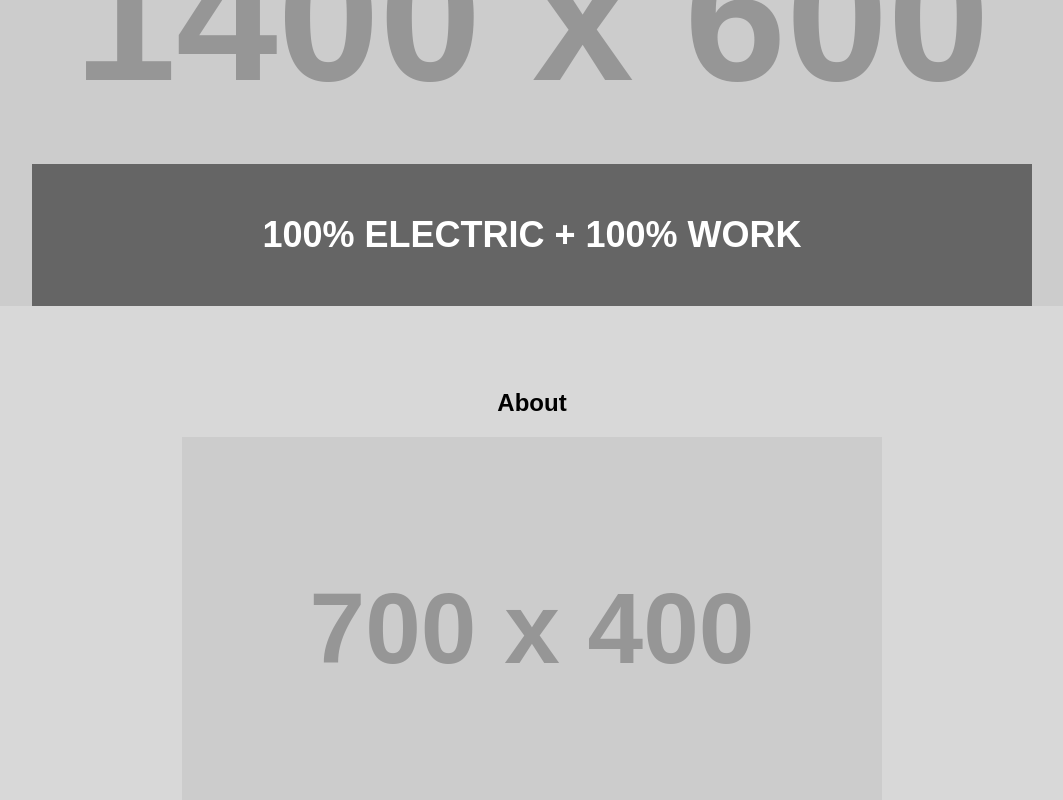
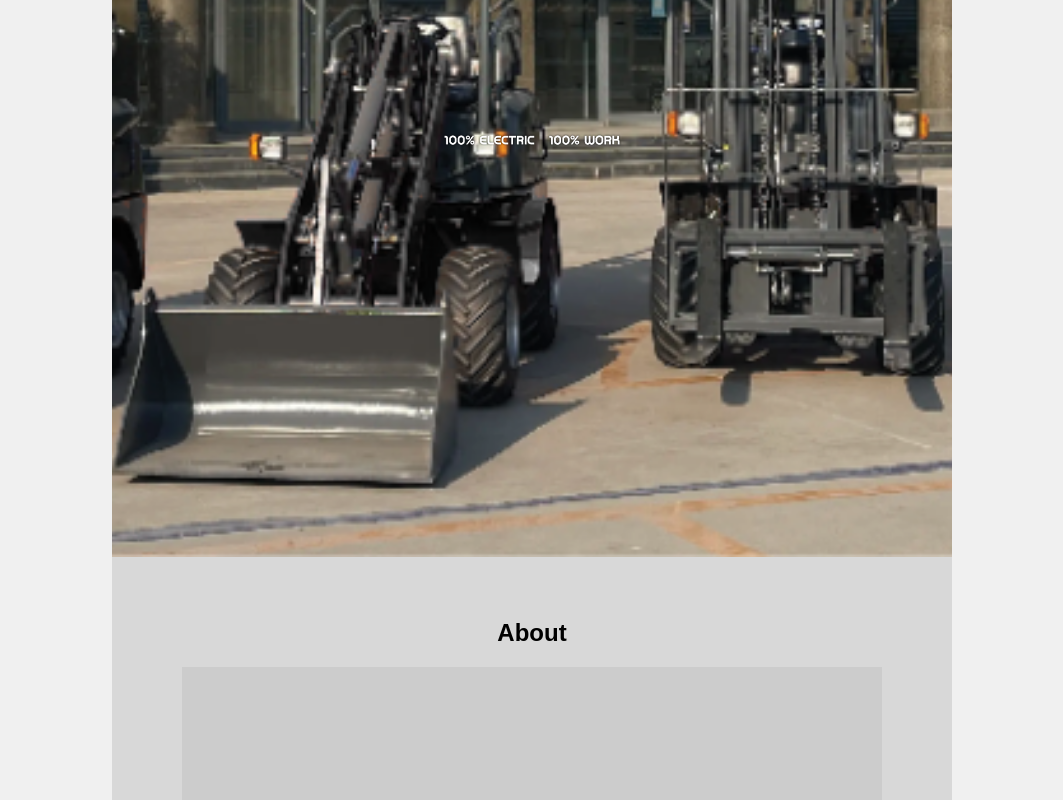
Before and after one commit to d2mrapidscreen/enloq, a React (Create React App) app: page / in a window 1280 px wide. Shown: the part 380-1180 px from the top of the page, without its empty margins (108-1171 px from the left). Built offline with nearby package versions, Linux system fonts and the light colour scheme; the HTML template or start-up script is replaced by a standard one.

Commit message:
Hero WIP

```diff
--- a/src/App.js
+++ b/src/App.js
@@ -1,24 +1,14 @@
 // App.js
 import React from "react";
 import "./App.css";
-import Navigation from "./components/Navigation/Navigation"; // Updated import path
+import Navigation from "./components/Navigation/Navigation";
+import Hero from "./components/Hero/Hero";
 
 function App() {
   return (
     <div className="App">
-
       <Navigation />
-
-      <section className="hero">
-        <img
-          src="https://placehold.co/1400x600"
-          alt="Placeholder"
-          className="hero-image"
-        />
-        <div className="hero-overlay">
-          <h1>100% ELECTRIC + 100% WORK</h1>
-        </div>
-      </section>
+      <Hero />
 
       <section className="about">
         <h2>About</h2>
--- /dev/null
+++ b/src/components/Hero/Hero.css
@@ -0,0 +1,117 @@
+/* src/components/Hero/Hero.css */
+@font-face {
+    font-family: "Avenir Next";
+    font-style: normal;
+    font-weight: bold;
+    src: url("../../assets/fonts/Poppins-BlackItalic.ttf") ;
+  }
+
+  @font-face {
+    font-family: "Avenir Next Heavy";
+    font-style: normal;
+    font-weight: 900;
+    src: url("../../assets/fonts/Poppins-ExtraBold.ttf") ;
+  }
+
+  @font-face {
+    font-family: "Avenir Next";
+    font-style: normal;
+    font-weight: normal;
+    src: url("../../assets/fonts/Poppins-Light.ttf")
+  }
+
+  .hero-section {
+    position: relative;
+    width: 100%;
+    height: 100vh;
+    max-height: 800px;
+    overflow: hidden;
+  }
+
+  .hero-background {
+    position: absolute;
+    top: 0;
+    left: 0;
+    width: 100%;
+    height: 100%;
+    z-index: 1;
+  }
+
+  .hero-image {
+    width: 100%;
+    height: 100%;
+    object-fit: cover;
+    object-position: center;
+  }
+
+  .hero-content {
+    position: relative;
+    z-index: 2;
+    display: flex;
+    flex-direction: column;
+    justify-content: center;
+    align-items: center;
+    height: 100%;
+    padding: 0 20px;
+  }
+
+  .hero-logo-container {
+    margin-bottom: 30px;
+    max-width: 180px;
+    width: 100%;
+  }
+
+  .hero-logo {
+    width: 100%;
+    height: auto;
+  }
+
+  .hero-tagline {
+    text-align: center;
+    background-color: rgba(255, 255, 255, 0.85);
+    padding: 15px 30px;
+    border-radius: 4px;
+  }
+
+  .hero-tagline h1 {
+    font-family: "Avenir Next Heavy", sans-serif;
+    font-weight: 900;
+    font-size: 36px;
+    color: #000;
+    margin: 0;
+    letter-spacing: 1px;
+  }
+
+  /* Media queries for responsiveness */
+  @media (max-width: 768px) {
+    .hero-section {
+      height: 70vh;
+    }
+
+    .hero-logo-container {
+      max-width: 150px;
+      margin-bottom: 20px;
+    }
+
+    .hero-tagline h1 {
+      font-size: 28px;
+    }
+  }
+
+  @media (max-width: 480px) {
+    .hero-section {
+      height: 60vh;
+    }
+
+    .hero-logo-container {
+      max-width: 120px;
+    }
+
+    .hero-tagline h1 {
+      font-size: 24px;
+    }
+
+    .hero-tagline {
+      padding: 12px 20px;
+    }
+  }
--- /dev/null
+++ b/src/components/Hero/Hero.js
@@ -0,0 +1,30 @@
+// src/components/Hero/Hero.js
+import React from 'react';
+import './Hero.css';
+import groupPhoto from '../../assets/images/SRDC_Enloq_Group_photo_09.24.png';
+import enloqTagline from '../../assets/images/enloq-tagline.png';
+
+const Hero = () => {
+  return (
+    <section className="hero-section">
+      <div className="hero-background">
+        <img
+          src={groupPhoto}
+          alt="Enloq Group"
+          className="hero-image"
+        />
+      </div>
+      <div className="hero-content">
+        <div className="hero-logo-container">
+          <img
+            src={enloqTagline}
+            alt="Enloq Tagline"
+            className="hero-logo"
+          />
+        </div>
+      </div>
+    </section>
+  );
+};
+
+export default Hero;
```
Also changed, not shown: src/assets/images/SRDC_Enloq_Group_photo_09.24.png (added), src/assets/images/enloq-tagline.png (added).
